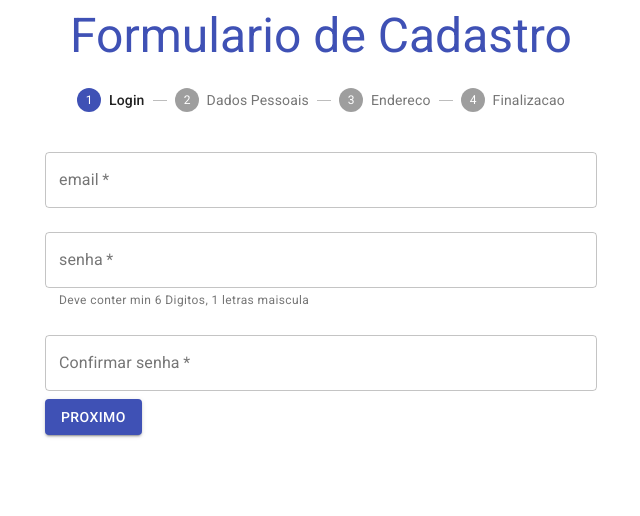
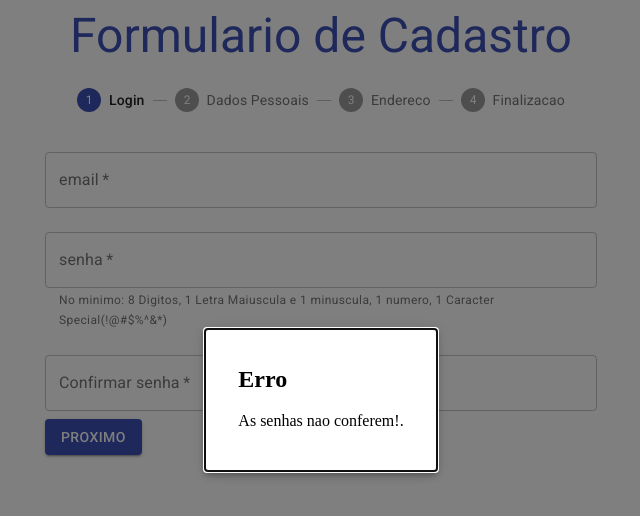
Before and after one commit to RpThiagoluiz/validFieldIfReact, a React (Create React App) app: page / in a window 1280 px wide. Shown: the top 516 px of the page, without its empty margins (319-959 px from the left). Built offline with nearby package versions, Linux system fonts and the light colour scheme.

Commit message:
MODAL ERROR -useEffect?

```diff
--- a/src/App.jsx
+++ b/src/App.jsx
@@ -4,6 +4,8 @@ import FormSingIn from './components/FormSingIn'
 
 //Material-ui
 import {Container, Typography } from "@material-ui/core"
+
+
 
 const App = () => {
 
--- a/src/components/DataDelivery/index.jsx
+++ b/src/components/DataDelivery/index.jsx
@@ -16,10 +16,6 @@ const DataDelivery = ({sendDataForNextStep}) => {
     const[delivCEP,setDelivCEP] = useState("")
     const[delivUf,setDelivUf] = useState("")
     const[delivCity, setDelivCity] = useState("")
-
-
-
-
 
 
     return (
@@ -46,6 +42,6 @@ const DataDelivery = ({sendDataForNextStep}) => {
     )
 }
 
-
+    //AQUI TEM Q TER UM BIBLIOTECA CONJUNTA COM O SISTEMA DOS CORREIOS.
 
 export default DataDelivery
--- a/src/components/DataUser/index.jsx
+++ b/src/components/DataUser/index.jsx
@@ -7,7 +7,8 @@ import DataConfirmPass from './ConfirmPass'
 //Material-ui
 import { Button } from '@material-ui/core'
 
-
+//Material-ui MODAL
+import SimpleModal from '../Modal'
 
 
 const DataUser = ({sendDataForNextStep, validPass}) => {
@@ -15,13 +16,16 @@ const DataUser = ({sendDataForNextStep, validPass}) => {
     const [pass, setPass] = useState("")
     const [confirmPass, setConfirmPass] = useState("")
 
-    const[errorConfirmPass,setConfirmErrorPass] = useState({valid:true,msg:""})
     const[errorPass,setErrorPass] = useState({
         valid:true,
-        msg:"Deve conter min 6 Digitos, 1 letras maiscula"
+        msg:"No minimo: 8 Digitos, 1 Letra Maiuscula e 1 minuscula, 1 numero, 1 Caracter Special(!@#$%^&*)"
+    })
+    const[errorConfirmPass,setConfirmErrorPass] = useState({
+        valid:true,
+        msg:""
     })
 
-   // const[errorConfirmPass,setConfirmErrorPass] = useState({valid:true,msg:""}) - props {,validConfirmPass} - component
+
 
 
 
@@ -46,20 +50,35 @@ const DataUser = ({sendDataForNextStep, validPass}) => {
                 }
             }
         })
+
     }
 
-    // const validateAll = _ =>  {
-    //     if((errorPass.valid = true) && (errorConfirmPass.valid = true)) {
-    // FAZER SO IR PRA FRENTE SE AQUELA ETAPA TIVER CONCLUIDA
-    //     }
+    const handleSubmit = (e) => {
+        e.preventDefault()
+        const erPass = errorPass.valid
+       if(pass !== confirmPass){
+            return(
+                <>
+                    <SimpleModal title="Erro" desc="As senhas nao conferem!"/>
+                    {console.log(`senhas nao conferem`)}
+                </>
+            )
+       } else if(erPass === false) {
+           return (
+            <>
+                <SimpleModal title="Erro" desc="As senhas nao conferem!"/>
+                {console.log(`Senha`)}
+            </>
+           )
 
+       } else{
+            sendDataForNextStep({email,pass,confirmPass})
+       }
+    }
 
 
     return(
-        <form onSubmit={e => {
-                e.preventDefault()
-                sendDataForNextStep({email,pass,confirmPass})
-            }}
+        <form onSubmit={handleSubmit}
         >
             <DataEmail
                 value={email}
@@ -92,6 +111,8 @@ const DataUser = ({sendDataForNextStep, validPass}) => {
 
 
             >Proximo</Button>
+
+<SimpleModal title="Erro" desc="As senhas nao conferem!"/>
         </form>
     )
 }
--- a/src/components/FormSingIn/index.jsx
+++ b/src/components/FormSingIn/index.jsx
@@ -8,7 +8,6 @@ import { StepLabel, Step, Stepper, Typography } from '@material-ui/core';
 //Validation
 import {checkValidCPF} from '../../models/validation/cpfValidation'
 import {checkValidPass} from '../../models/validation/passValidation'
-import {matchValuePass} from '../../models/validation/confirmPassValidation'
 
 
 const FormSingIn = ({formData}) => {
--- /dev/null
+++ b/src/components/Modal/index.jsx
@@ -0,0 +1,53 @@
+import React from 'react';
+import { makeStyles } from '@material-ui/core/styles';
+import Modal from '@material-ui/core/Modal';
+import Backdrop from '@material-ui/core/Backdrop';
+import Fade from '@material-ui/core/Fade';
+
+const useStyles = makeStyles((theme) => ({
+  modal: {
+    display: 'flex',
+    alignItems: 'center',
+    justifyContent: 'center',
+  },
+  paper: {
+    backgroundColor: theme.palette.background.paper,
+    border: '2px solid #000',
+    boxShadow: theme.shadows[5],
+    padding: theme.spacing(2, 4, 3),
+  },
+}));
+
+export default function SimpleModal({title,desc}) {
+  const classes = useStyles();
+  const [open, setOpen] = React.useState(true);
+
+  const handleClose = () => {
+    setOpen(false);
+  };
+
+  return (
+    <div>
+
+      <Modal
+        aria-labelledby="transition-modal-title"
+        aria-describedby="transition-modal-description"
+        className={classes.modal}
+        open={open}
+        onClose={handleClose}
+        closeAfterTransition
+        BackdropComponent={Backdrop}
+        BackdropProps={{
+          timeout: 500,
+        }}
+      >
+        <Fade in={open}>
+          <div className={classes.paper}>
+            <h2 id="transition-modal-title">{title}</h2>
+            <p id="transition-modal-description">{desc}.</p>
+          </div>
+        </Fade>
+      </Modal>
+    </div>
+  );
+}
--- /dev/null
+++ b/src/contexts/ValidationSingIn.js
@@ -0,0 +1,5 @@
+import React from 'react'
+
+const ValidationSingin = React.createContext
+
+export default ValidationSingin
```
Also changed, not shown: 1 other file (tests, documents, lock files or other folders).
